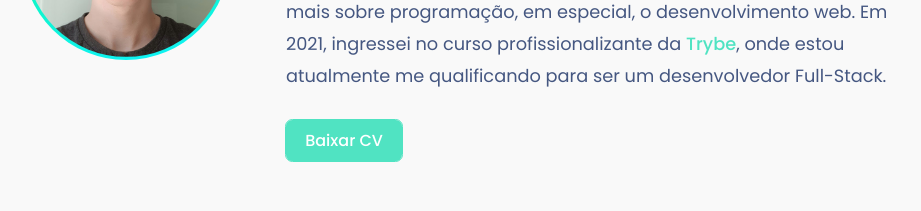
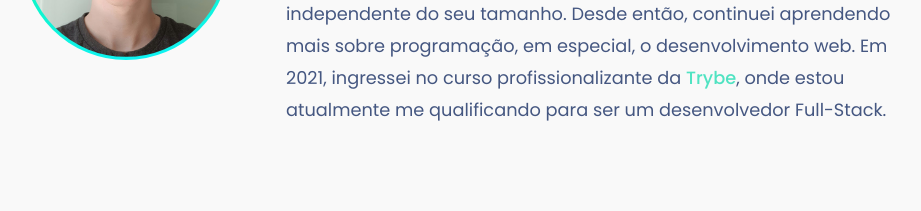
Before and after one commit to pedrotrasfereti/portfolio, a React (Vite) app: page / in a window 1280 px wide. Shown: the part 1100-1311 px from the top of the page, without its empty margins (166-1087 px from the left). Built offline with nearby package versions, Linux system fonts and the light colour scheme; no server answers.

Commit message:
refactor(about): remove cv download button

```diff
--- a/src/components/About/index.jsx
+++ b/src/components/About/index.jsx
@@ -6,9 +6,6 @@ import '../../styles/_about.scss'
 
 /*-===================== Images =====================-*/
 import Selfie from '../../images/Selfie.jpeg';
-
-/*-===================== Resources =====================-*/
-import CV from '../../../public/cv.pdf';
 
 const About = () => {
   return (
@@ -38,10 +35,6 @@ const About = () => {
           </a>,
           onde estou atualmente me qualificando para ser um desenvolvedor Full-Stack.
         </p>
-
-        <a href={ CV } className="Button" download>
-          Baixar CV
-        </a>
       </div>
     </section>
   )
```
